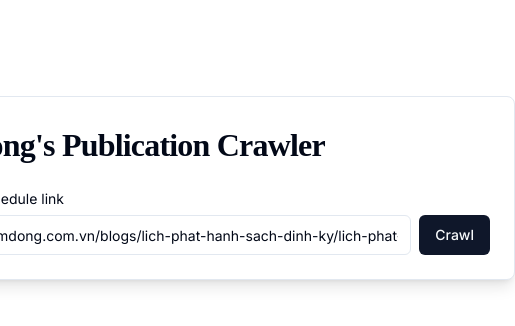
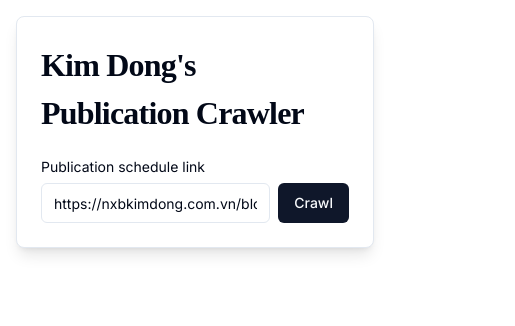
Before and after one commit to chalalala/kimdong-publication-schedule-crawler, a Next.js app: page / in a window 390 px wide. Shown: the top 326 px of the page, 515 px wide, since content can reach past the window. Built offline with nearby package versions, Linux system fonts and the light colour scheme; a web font is replaced by a local one.

Commit message:
fix: update responsive ui and fix default link

```diff
--- a/app/page.tsx
+++ b/app/page.tsx
@@ -3,9 +3,8 @@
 
 export default async function Home() {
   return (
-    <main className='flex min-h-screen flex-col items-center justify-between p-24'>
-      <div>
-        <Card className='w-[640px] shadow-lg'>
+    <main className='flex min-h-screen w-full flex-col items-center justify-between p-4 lg:p-24'>
+      <Card className='w-full max-w-[640px] shadow-lg'>
         <CardHeader className='pb-5'>
           <CardTitle className='font-inika text-[32px]'>Kim Dong&apos;s Publication Crawler</CardTitle>
         </CardHeader>
@@ -13,7 +12,6 @@
           <PublicationCrawler />
         </CardContent>
       </Card>
-      </div>
     </main>
   );
 }
--- a/components/PublicationCrawler.tsx
+++ b/components/PublicationCrawler.tsx
@@ -8,7 +8,7 @@
 const PublicationCrawler = () => {
   const [crawlData, setCrawlData] = useState<CrawlData[] | undefined>();
   const [url, setUrl] = useState(
-    () => `https://nxbkimdong.com.vn/blogs/lich-phat-hanh-sach-dinh-ky/lich-phat-hanh-sach-dinh-ki-thang-${new Date().getMonth() + 1}-2024`
+    () => `https://nxbkimdong.com.vn/blogs/lich-phat-hanh-sach-dinh-ky/lich-phat-hanh-sach-dinh-ki-thang-${new Date().getMonth() + 2}-2024`
   );
 
   return url && crawlData ? (
```
Lines whose indentation alone changed are shown as unchanged.
